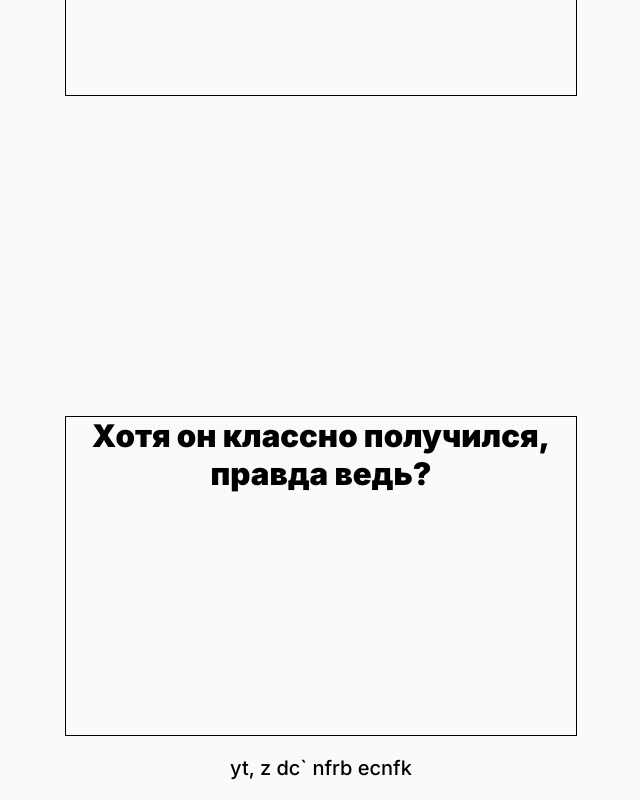
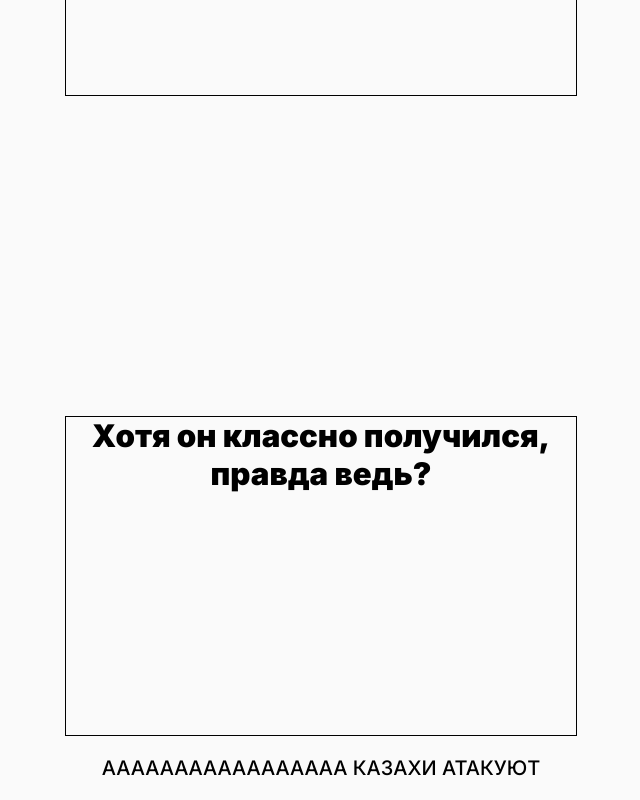
Before and after one commit to Glazactuk/MY_SITE_PORTFOLIO, a plain HTML site: page index.html in a window 1280 px wide. Shown: the part 3278-4078 px from the top of the page, without its empty margins (319-959 px from the left). Drawn offline with Linux system fonts and the light colour scheme; a web font is replaced by a local one.

Commit message:
yeaaaaah

```diff
--- a/index.html
+++ b/index.html
@@ -44,7 +44,7 @@
         </div>
 
     <div id="footer_container">
-        yt, z dc` nfrb ecnfk
+       ААААААААААААААААА КАЗАХИ АТАКУЮТ
     </div>
 
 
```
